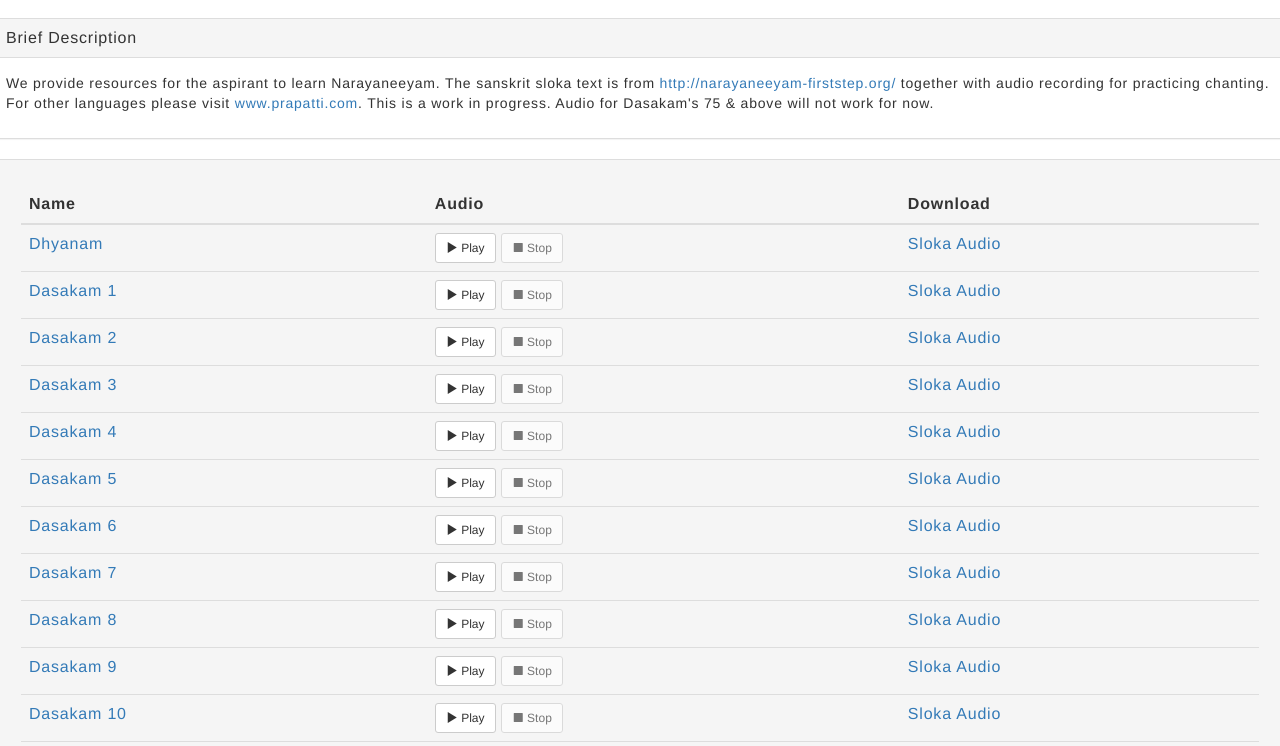
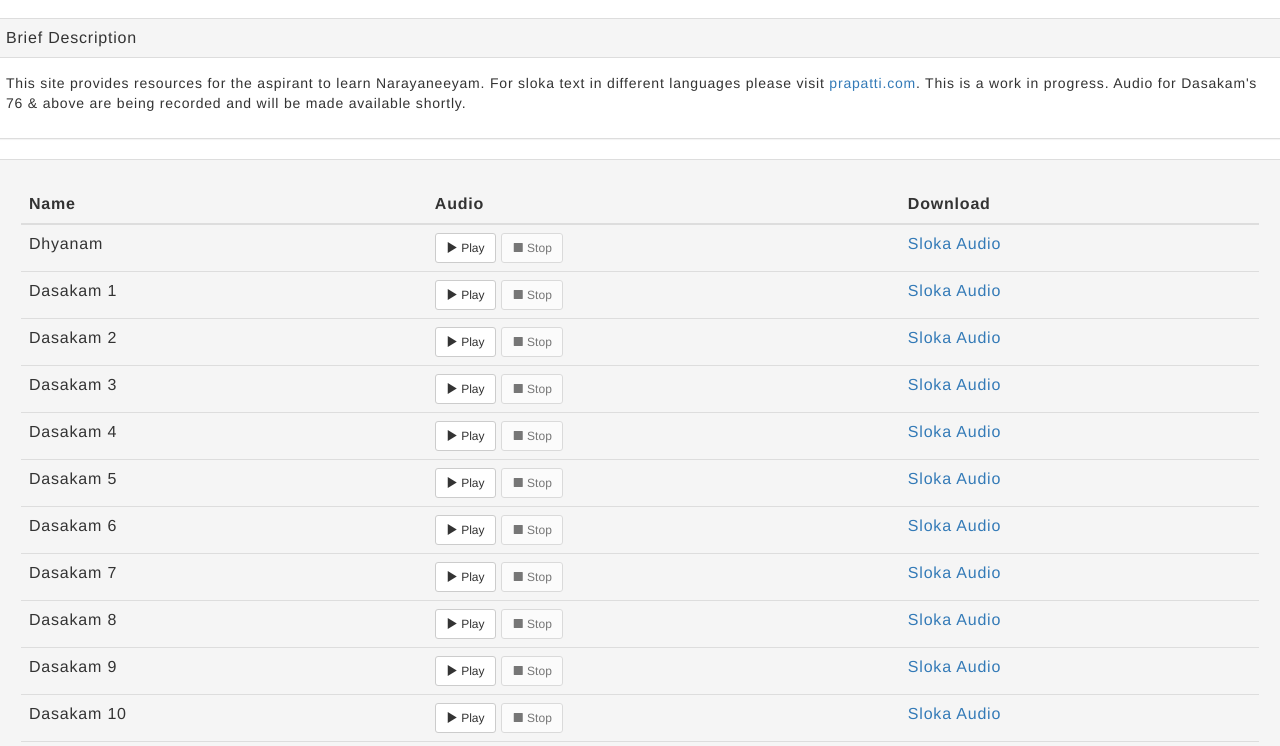
Before and after one commit to gitapriyam/slokas, a plain HTML site: page narayana/index.html in a window 1280 px wide. Shown: the part 54-800 px from the top of the page. Drawn offline with Linux system fonts and the light colour scheme; files whose address does not match are found by name.

Commit message:
refined the message text

```diff
--- a/narayana/index.html
+++ b/narayana/index.html
@@ -58,10 +58,11 @@
                         <div id="intro" class="panel-collapse collapse in">
                             <div id="sanskrit" class="panel-body">
                                 <p>
-                                    We provide resources for the aspirant to learn Narayaneeyam. The sanskrit sloka text is
-                                    from <a href="http://narayaneeyam-firststep.org/" target="_new">http://narayaneeyam-firststep.org/</a> together with audio recording for practicing chanting.
-                                    For other languages please visit <a href="https://www.prapatti.com/categories/naaraayaniiyam.php" target="_new">www.prapatti.com</a>.
-                                    This is a work in progress. Audio for Dasakam's 75 & above will not work for now.
+                                    This site provides resources for the aspirant to learn Narayaneeyam.
+                                    For sloka text in different languages please visit
+                                    <a href="https://www.prapatti.com/categories/naaraayaniiyam.php" target="_new">prapatti.com</a>.
+                                    This is a work in progress. Audio for Dasakam's 76 & above are being recorded
+                                    and will be made available shortly.
                                 </p>
                             </div>
                         </div>
@@ -87,9 +88,7 @@
                                             </thead>
                                             <tbody>
                                                 <tr ng-repeat='dasakam in ctrl.getDasakams()'>
-                                                    <td><a href='{{ctrl.getSlokaResourceUrl(this.$index)}}'
-                                                            target="_remote">{{ctrl.getDasakamName(this.$index)}}</a>
-                                                    </td>
+                                                    <td>{{ctrl.getDasakamName(this.$index)}} </td>
                                                     <td>
                                                         <button id='{{"btnPlay"+ this.$index}}'
                                                             class="btn btn-default btn-sm"
```
